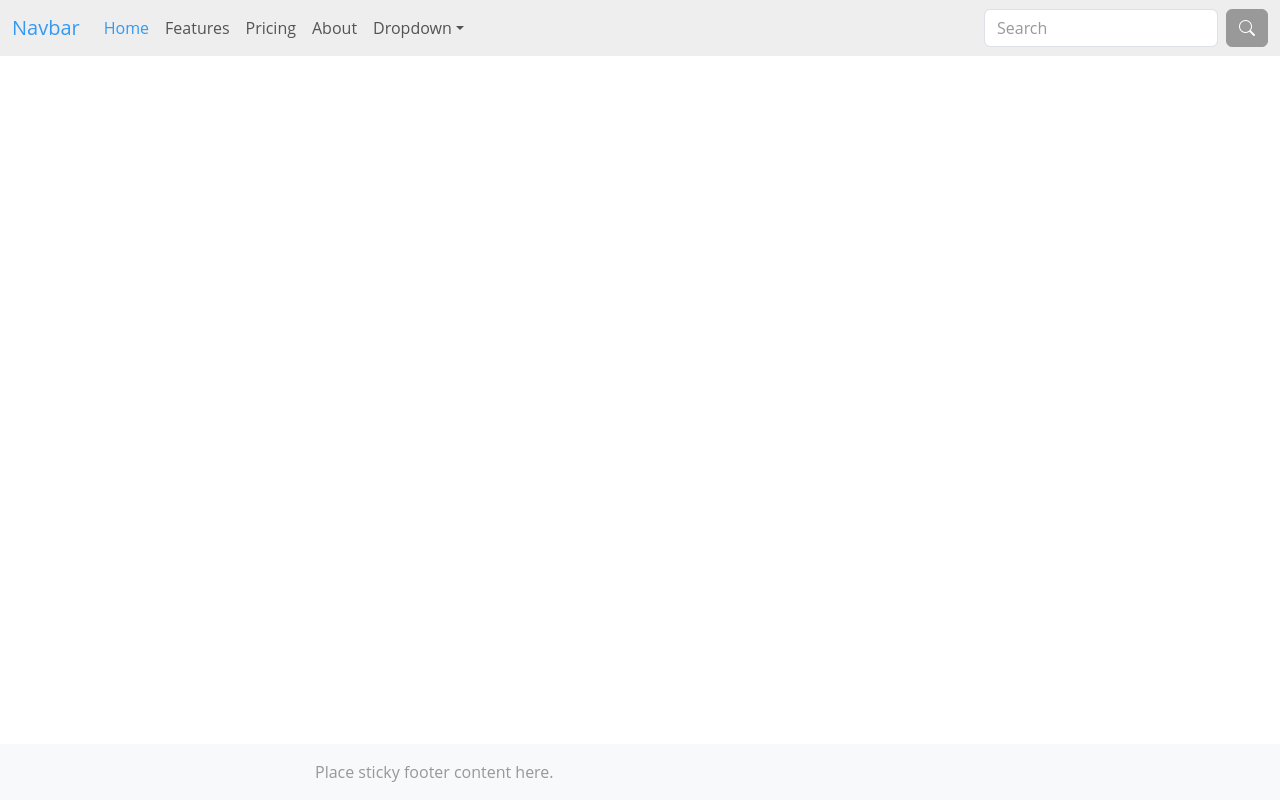
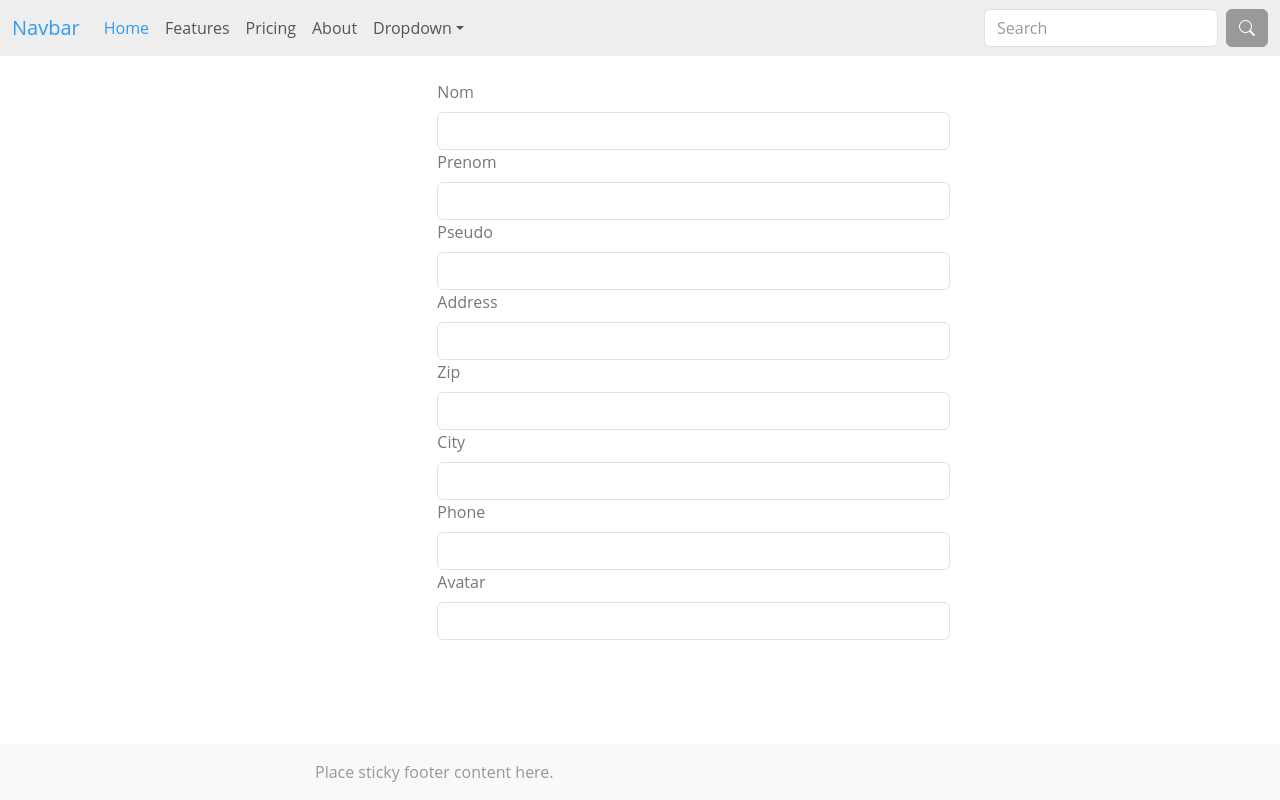
Before and after one commit to Thierry-75/symfony7-USER--secure, a Symfony app: template templates/coordinate/new_coordinate.html.twig in a window 1280 px wide. Run offline with Twig, Linux system fonts and the light colour scheme; the template is opened without the code that fills it, so the values that code supplies are empty; form fields are guessed from the names that the template uses; style sheets or scripts are compiled from the project's sources; some libraries are stand-ins or nearby versions.

Commit message:
add method edit_coordinate

```diff
--- a/assets/app.js
+++ b/assets/app.js
@@ -24,10 +24,7 @@ require('bootstrap');
 $(document).ready(function() {
     $('[data-toggle="popover"]').popover();
 });
-//const $ = require('jquery');
-/*On sélectionne tous les éléments avec un attribut data-toggle="popover"*/
 
-/*On sélectionne tous les éléments avec un attribut data-toggle="tooltip"*/
 $(function () {
     $('[data-toggle="tooltip"]').tooltip()
   })
--- a/assets/styles/style.css
+++ b/assets/styles/style.css
@@ -1,6 +1,7 @@
 html,
 body {
   height: 100%;
+  height: -webkit-fill-available;
 }
 
 .container {
--- /dev/null
+++ b/templates/coordinate/coordinate_form.html.twig
@@ -0,0 +1,59 @@
+{{ form_errors(form_coordinate) }}
+{{ form_start(form_coordinate, {'attr': {'novalidate': 'novalidate'}}) }}
+<div class="form-group">
+	{{ form_label(form_coordinate.nom) }}
+	{{ form_widget(form_coordinate.nom) }}
+	<div class="form-error">
+		{{ form_errors(form_coordinate.nom) }}
+	</div>
+</div>
+<div class="form-group">
+	{{ form_label(form_coordinate.prenom) }}
+	{{ form_widget(form_coordinate.prenom) }}
+	<div class="form-error">
+		{{ form_errors(form_coordinate.prenom) }}
+	</div>
+</div>
+<div class="form-group">
+	{{ form_label(form_coordinate.pseudo) }}
+	{{ form_widget(form_coordinate.pseudo) }}
+	<div class="form-error">
+		{{ form_errors(form_coordinate.pseudo) }}
+	</div>
+</div>
+<div class="form-group">
+	{{ form_label(form_coordinate.address) }}
+	{{ form_widget(form_coordinate.address) }}
+	<div class="form-error">
+		{{ form_errors(form_coordinate.address) }}
+	</div>
+</div>
+<div class="form-group">
+	{{ form_label(form_coordinate.zip) }}
+	{{ form_widget(form_coordinate.zip) }}
+	<div class="form-error">
+		{{ form_errors(form_coordinate.zip) }}
+	</div>
+</div>
+<div class="form-group">
+	{{ form_label(form_coordinate.city) }}
+	{{ form_widget(form_coordinate.city) }}
+	<div class="form-error">
+		{{ form_errors(form_coordinate.city) }}
+	</div>
+</div>
+<div class="form-group">
+	{{ form_label(form_coordinate.phone) }}
+	{{ form_widget(form_coordinate.phone) }}
+	<div class="form-error">
+		{{ form_errors(form_coordinate.phone) }}
+	</div>
+</div>
+<div class="form-group">
+	{{ form_label(form_coordinate.avatar) }}
+	{{ form_widget(form_coordinate.avatar) }}
+	<div class="form-error">
+		{{ form_errors(form_coordinate.avatar) }}
+	</div>
+</div>
+{{ form_end(form_coordinate) }}
--- a/templates/coordinate/new_coordinate.html.twig
+++ b/templates/coordinate/new_coordinate.html.twig
@@ -1,10 +1,17 @@
 {% extends 'base.html.twig' %}
 
-{% block title %}Hello CoordinateController!{% endblock %}
+{% block title %}Coordinate{% endblock %}
 
 {% block body %}
-	{{ form_errors(form_coordinate) }}
-		{{ form_start(form_coordinate, {'attr': {'novalidate': 'novalidate'}}) }}
-		{{ form_end(form_coordinate) }}
-</div>
+		<div class="container" id="coordinate_new">
+		<div class="row mb-4">
+			<div class="col-md-2">
+				{% include('coordinate/side.html.twig') %}
+			</div>
+			<div class="col-md-10">
+				{% include('coordinate/coordinate_form.html.twig') %}
+			</div>
+		</div>
+	</div>
+
 {% endblock %}
```
Also changed, not shown: src/Controller/CoordinateController.php (+28 -0 lines), src/Form/CoordinateType.php (+8 -8 lines), templates/coordinate/side.html.twig (added).
